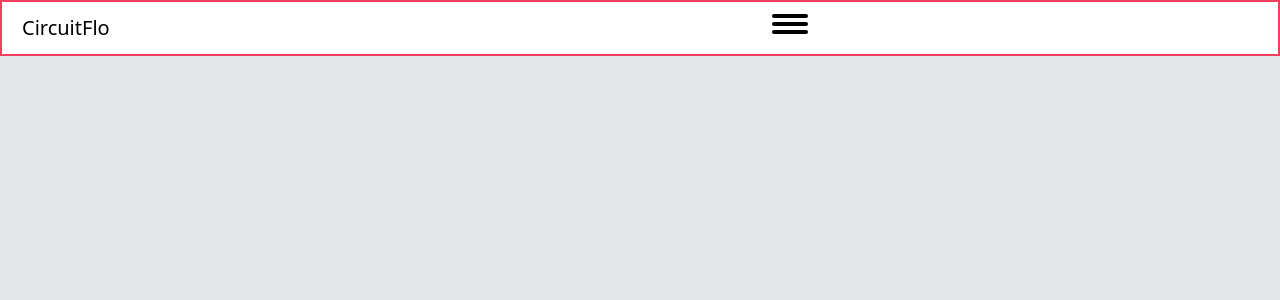
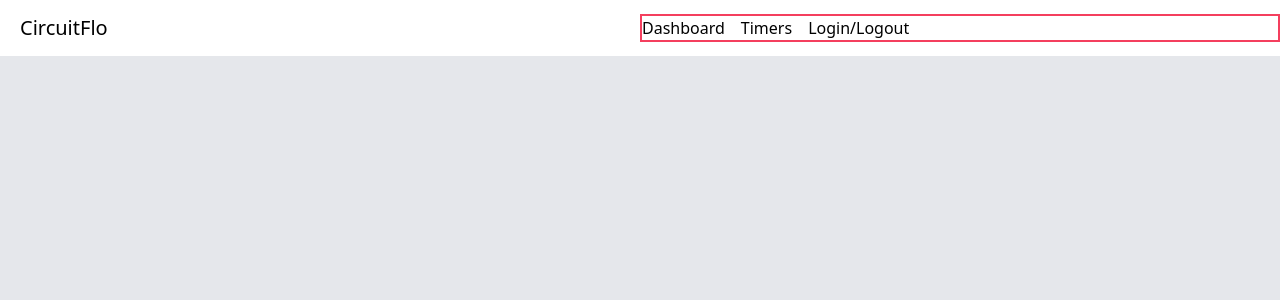
Before and after one commit to enFloo/100hour, a Next.js app in the folder react-frontend/: page / in a window 1280 px wide. Shown: the top 300 px of the page. Built offline with nearby package versions, Linux system fonts and the light colour scheme.

Commit message:
semi completed desktop nav version

```diff
--- a/react-frontend/app/components/nav.tsx
+++ b/react-frontend/app/components/nav.tsx
@@ -10,11 +10,18 @@ export function Navbar() {
 
   return (
     <div>
-      <nav className="content-center bg-white h-14 grid gap-x-60 grid-cols-2 navbar border-2 border-rose-500">
+      <nav className="content-center bg-white h-14 grid gap-x-45 grid-cols-2 navbar">
         <div>
           <h1 className="ml-5 text-xl">CircuitFlo</h1>
         </div>
-        <div id='toggleMenu' className="ml-3" onClick={() => setIsOpen(!isOpen)}>
+        <div className="hidden sm:block justify-end pr-0">
+          <ul  className="grid grid-flow-col auto-cols-max gap-4 border-2 border-rose-500">
+            <li><Link href="/">Dashboard</Link></li>
+            <li><Link href="/Timers">Timers</Link></li>
+            <li><Link href="/Login/Logout">Login/Logout</Link></li>
+          </ul>
+        </div>
+        <div id='toggleMenu' className="md:hidden ml-3" onClick={() => setIsOpen(!isOpen)}>
           {/* three-barred hamburger menu */}
           <div className="mb-1 w-9 h-1 bg-black rounded-full"></div>
           <div className="mb-1 w-9 h-1 bg-black rounded-full"></div>
@@ -58,10 +65,3 @@ export function Navbar() {
 
   );
 }
-
-
-{/* <ul>
-  <li><Link href="/">Dashboard</Link></li>
-  <li><Link href="/Timers">Timers</Link></li>
-  <li><Link href="/Login/Logout">Login/Logout</Link></li>
-</ul> */}
```
